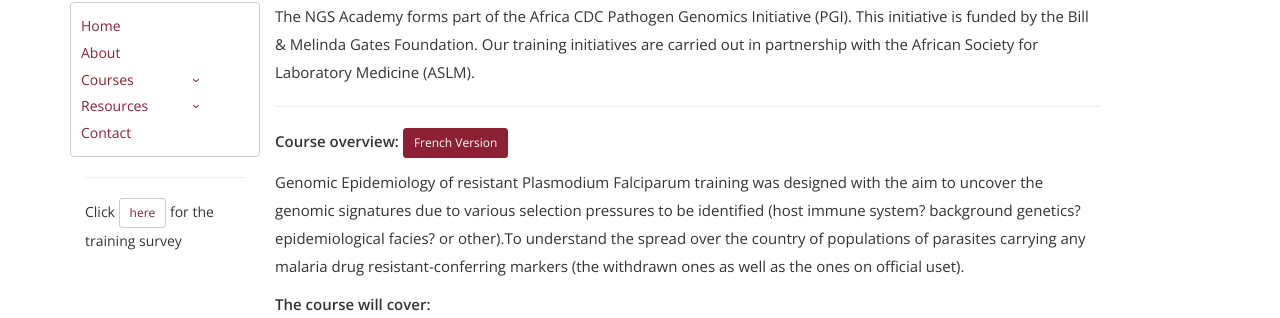
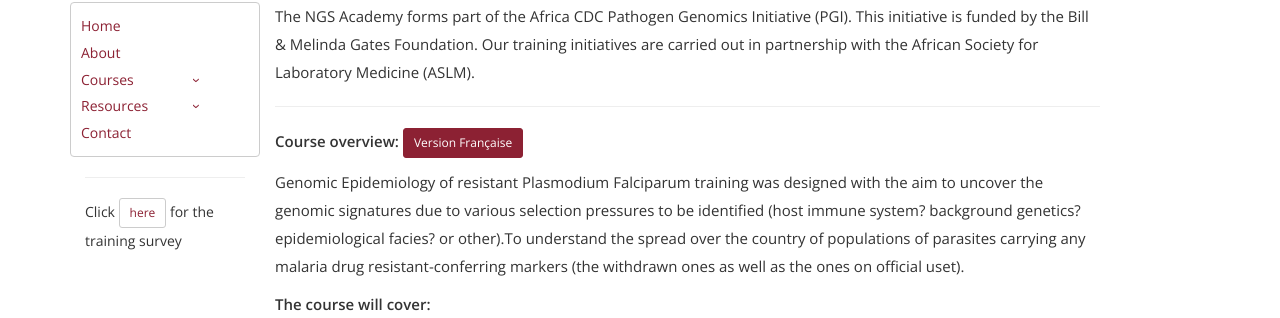
Before and after one commit to uct-cbio/ngs-academy, a Jekyll site: the page built from _posts/2022-10-29-Bioinformatics-Analysis-of-PFG-data.md, in a window 1280 px wide. Shown: the part 301-619 px from the top of the page. Built offline with Jekyll 4.4.1, drawn with Linux system fonts in a browser that asks for light colours; nearby versions of some CDN libraries; some web fonts are replaced; comment, search, counter and statistics services are not loaded.

Commit message:
added translation

```diff
--- a/_posts/2022-10-29-Bioinformatics-Analysis-of-PFG-data.md
+++ b/_posts/2022-10-29-Bioinformatics-Analysis-of-PFG-data.md
@@ -20,8 +20,7 @@ The NGS Academy forms part of the Africa CDC Pathogen Genomics Initiative (PGI).
 
 <p align="left"><b >Course overview:</b>
    <button type="button" class="btn btn-danger btn-sm" data-toggle="modal"
-                                    data-target="#myModal1">
-                                    French Version
+                                    data-target="#myModal1">Version Française
                                 </button>
                                 <!-- The Modal -->
                                 <div class="modal fade" id="myModal1">
```
Also changed, not shown: other parts of _posts/2022-10-29-Bioinformatics-Analysis-of-PFG-data.md (+1 -1 lines).
